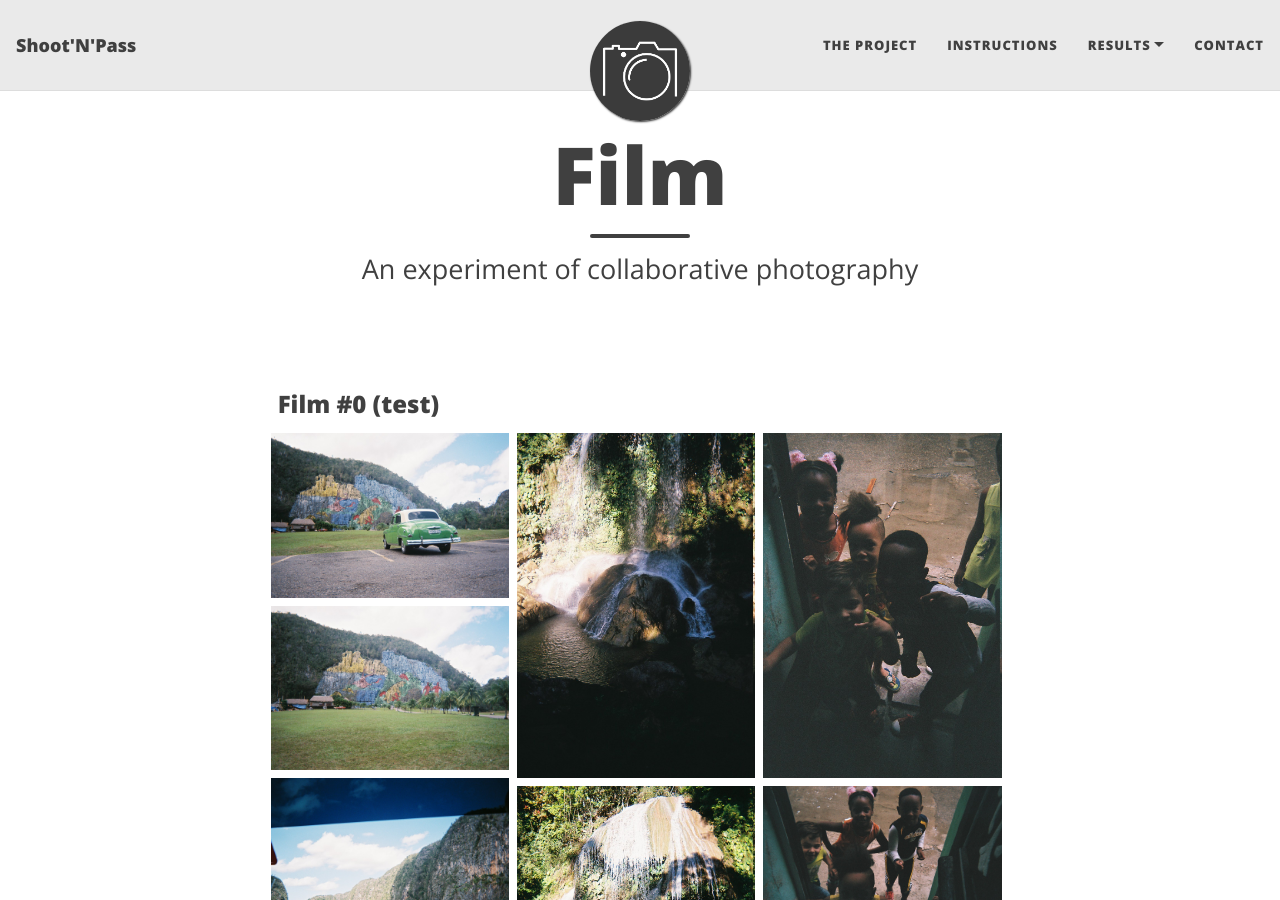
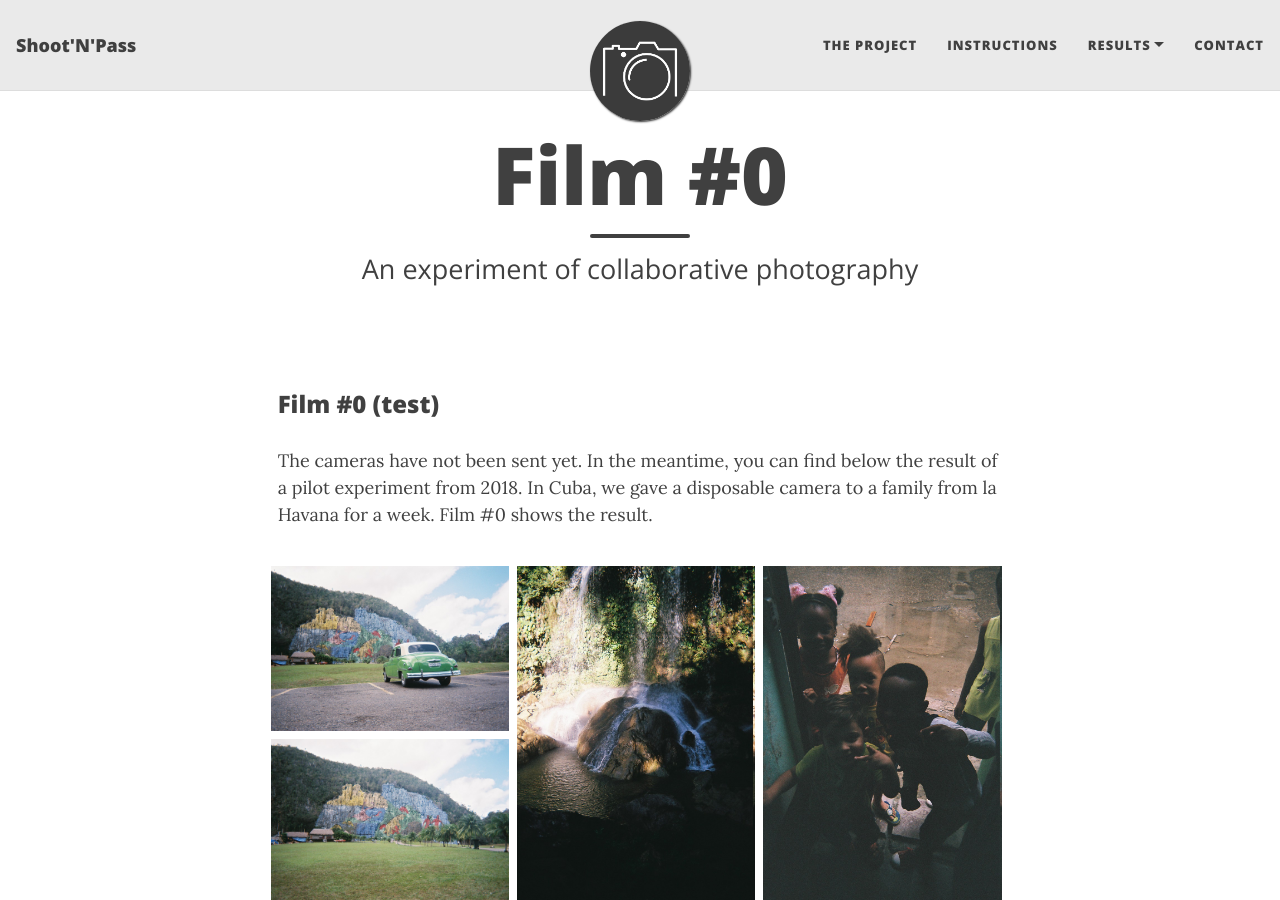
Before and after one commit to ShootNPass/ShootNPass.github.io, a Jekyll site: the page built from results_film0.md, in a window 1280 px wide and 900 px high. Built offline with Jekyll 4.4.1, drawn with Linux system fonts in a browser that asks for light colours; nearby versions of some CDN libraries; comment, search, counter and statistics services are not loaded.

```diff
--- a/results_film0.md
+++ b/results_film0.md
@@ -1,6 +1,6 @@
 ---
 layout: page
-title: Film #0
+title: "Film #0"
 subtitle: An experiment of collaborative photography
 comments: true
 ---
@@ -8,6 +8,9 @@
 <br>
 
 ### Film #0 (test)
+
+The cameras have not been sent yet. In the meantime, you can find below the result of a pilot experiment from 2018.
+In Cuba, we gave a disposable camera to a family from la Havana for a week. Film #0 shows the result.
 
 <div class="row">
   <div class="column">
```
Also changed, not shown: index.md (+3 -0 lines), project.md (+4 -0 lines).
